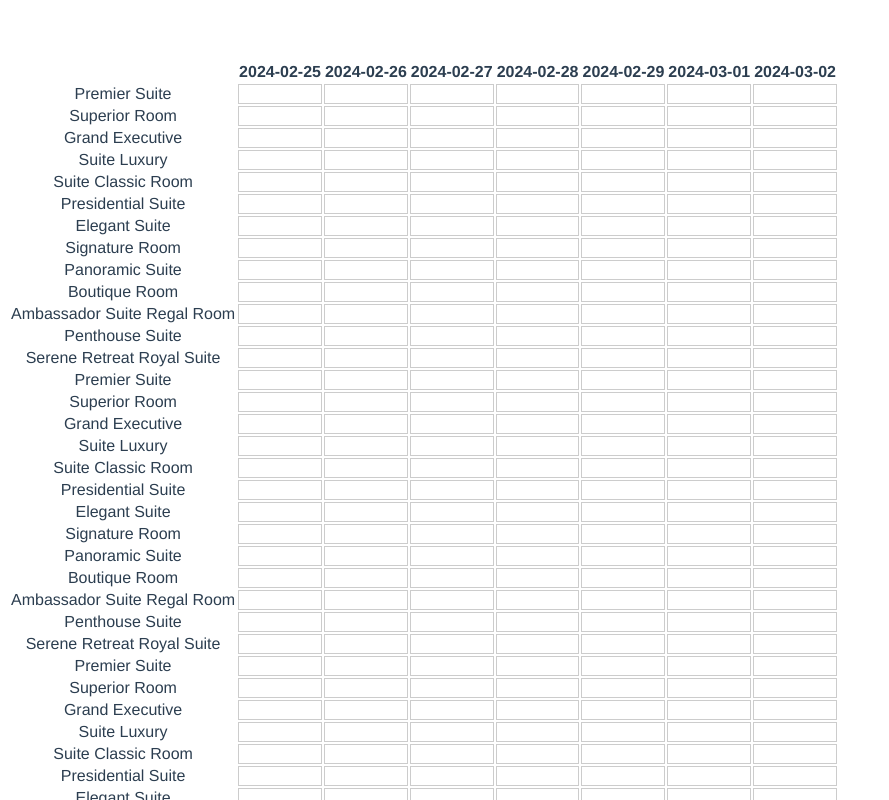
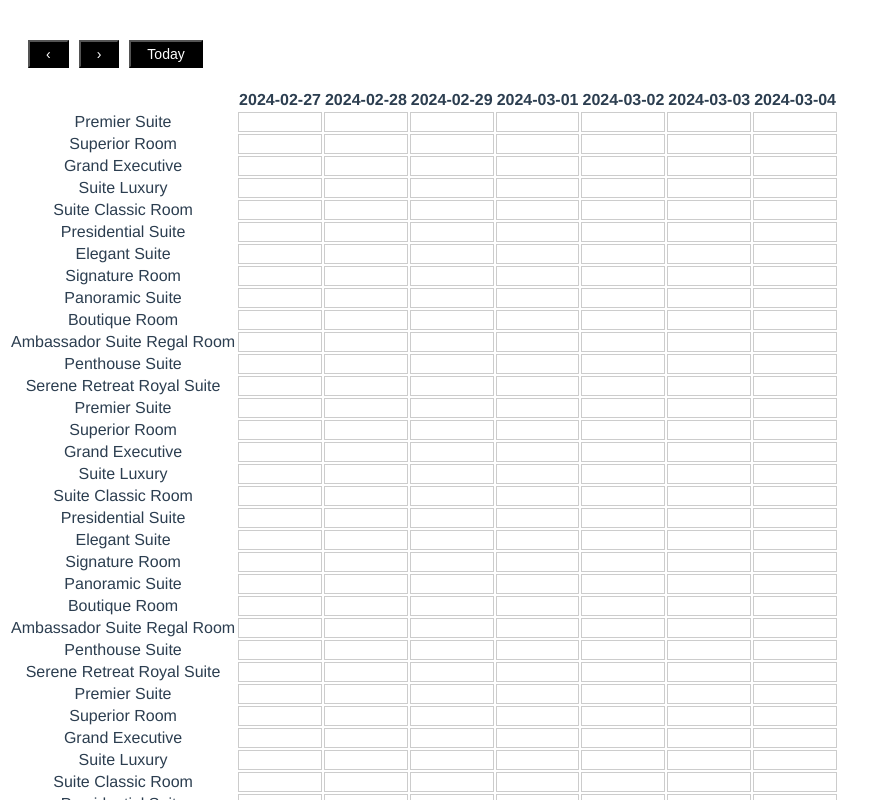
Before and after one commit to Vira-V/hotel_booking_calendar, a Vue app: page / in a window 1280 px wide. Shown: the top 800 px of the page, without its empty margins (0-889 px from the left). Built offline with nearby package versions, Linux system fonts and the light colour scheme.

Commit message:
added navigation buttons and their functionaly and styles

```diff
--- a/src/App.vue
+++ b/src/App.vue
@@ -22,6 +22,6 @@ export default {
   -moz-osx-font-smoothing: grayscale;
   text-align: center;
   color: #2c3e50;
-  margin-top: 60px;
+  margin-top: 40px;
 }
 </style>
--- a/src/components/BookingCalendar.vue
+++ b/src/components/BookingCalendar.vue
@@ -1,5 +1,10 @@
 <template>
   <div>
+    <div class="reservation-buttons">
+      <button @click="moveWeek(-1)">&#8249;</button>
+      <button @click="moveWeek(1)">&#8250;</button>
+      <button @click="goToToday">Today</button>
+    </div>
     <table>
       <thead>
         <tr>
@@ -30,10 +35,7 @@ export default {
       return reservationData;
     },
     dates() {
-      const today = new Date();
-      const startOfWeek = new Date(today);
-      startOfWeek.setDate(today.getDate() - today.getDay());
-
+      const startOfWeek = new Date(this.currentWeekStart);
       const dates = [];
       for (let i = 0; i < 7; i++) {
         const date = new Date(startOfWeek);
@@ -41,7 +43,21 @@ export default {
         dates.push(date.toISOString().slice(0, 10));
       }
       return dates;
-    }
+    },
+    filteredApartments() {
+      const startOfWeek = new Date(this.dates[0]);
+      const endOfWeek = new Date(this.dates[this.dates.length - 1]);
+
+      return this.apartments.filter((apartment) => {
+        const start = new Date(apartment.start);
+        const end = new Date(apartment.end);
+
+        return start <= startOfWeek && end >= endOfWeek;
+      });
+    },
+    currentWeekStart() {
+      return this.$store.getters.getCurrentWeekStart;
+    },
   },
   methods: {
     getReservationsForDay(apartmentId, date) {
@@ -62,9 +78,17 @@ export default {
         width: `${durationInDays * 100}%`,
         marginLeft: `${dayIndex * 100}%`,
       };
-    }
-  }
-}
+    },
+    moveWeek(amount) {
+      const newDate = new Date(this.currentWeekStart);
+      newDate.setDate(newDate.getDate() + amount * 7);
+      this.$store.dispatch('updateCurrentWeekStart', newDate);
+    },
+    goToToday() {
+      this.$store.dispatch('updateCurrentWeekStart', new Date());
+    },
+  },
+};
 </script>
 
 <style scoped>
@@ -83,4 +107,23 @@ export default {
   overflow: hidden;
   text-overflow: ellipsis;
 }
+.reservation-buttons {
+  margin: 20px;
+  display: flex;
+  gap: 10px;
+}
+
+.reservation-buttons button{
+  background-color: #000;
+  font-size: 14px;
+  color: white;
+  padding: 4px 16px;
+  transition: all 0.3s;
+}
+
+.reservation-buttons button:hover{
+  color: #000;
+  background-color: white;
+  cursor: pointer;
+}
 </style>
--- a/src/store/index.js
+++ b/src/store/index.js
@@ -1,17 +1,25 @@
-import Vue from 'vue'
-import Vuex from 'vuex'
+import Vue from 'vue';
+import Vuex from 'vuex';
 
-Vue.use(Vuex)
+Vue.use(Vuex);
 
 export default new Vuex.Store({
   state: {
+    currentWeekStart: new Date(),
   },
   getters: {
+    getCurrentWeekStart: (state) => state.currentWeekStart,
   },
   mutations: {
+    setCurrentWeekStart: (state, newDate) => {
+      state.currentWeekStart = newDate;
+    },
   },
   actions: {
+    updateCurrentWeekStart: ({ commit }, newDate) => {
+      commit('setCurrentWeekStart', newDate);
+    },
   },
   modules: {
-  }
-})
+  },
+});
```
